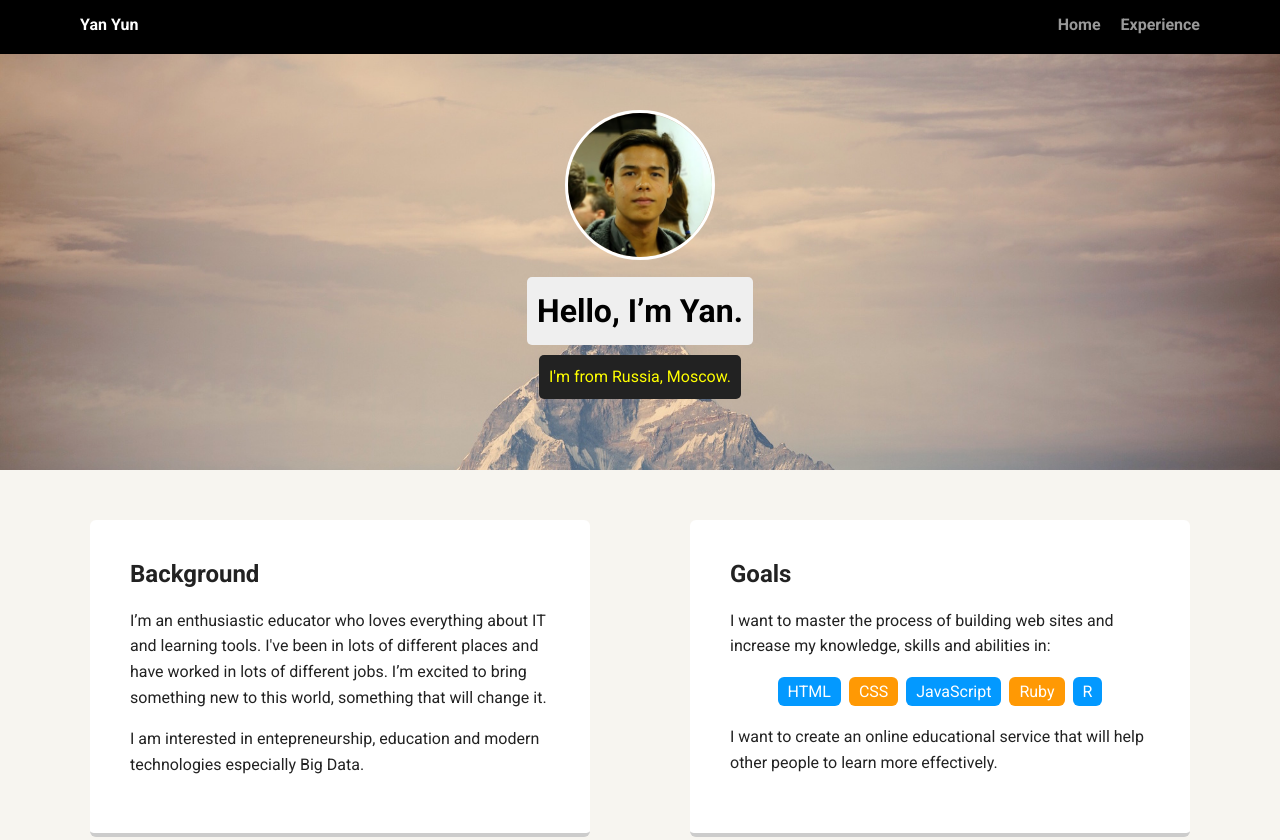
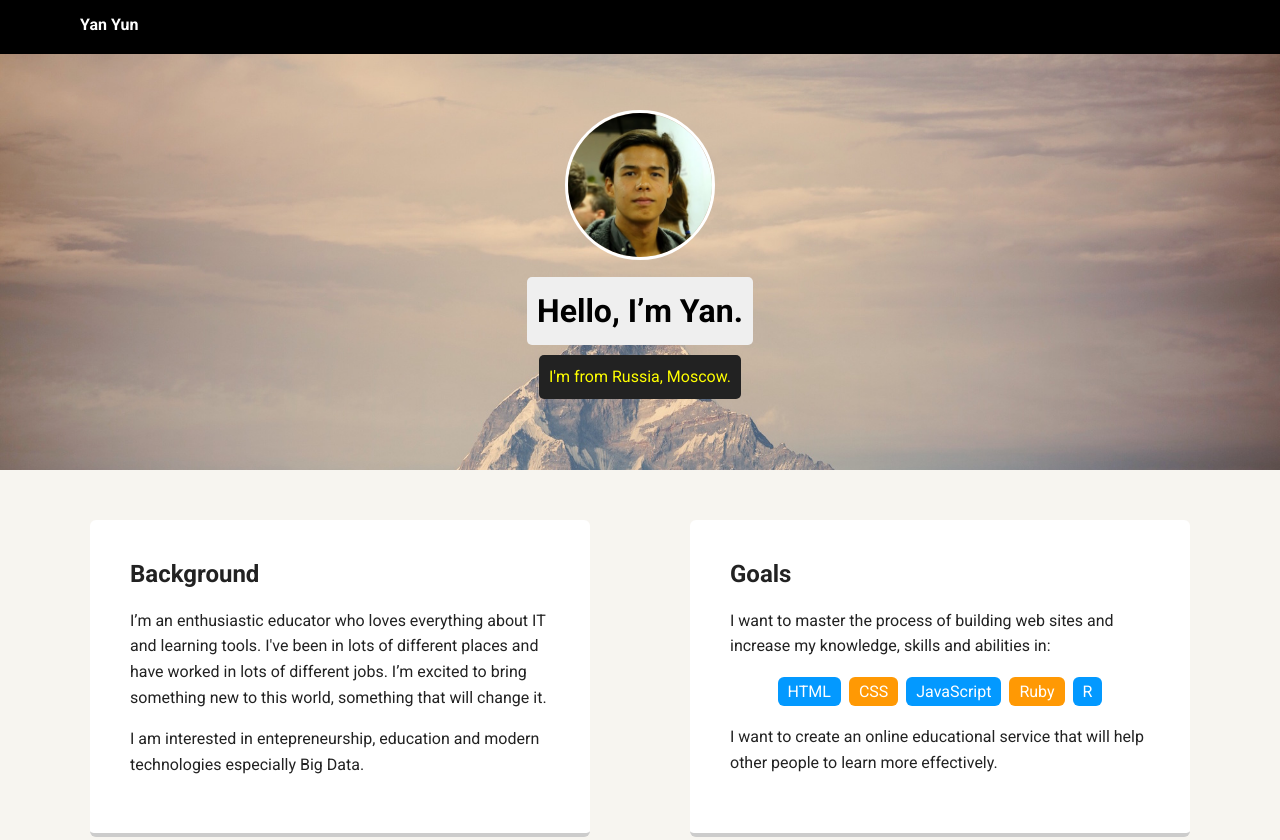
Before and after one commit to januariy/portfolio_Yan, a plain HTML site: page index.html in a window 1280 px wide. Shown: the top 840 px of the page. Drawn offline with Linux system fonts and the light colour scheme; a web font is replaced by a local one.

Commit message:
delete menu

```diff
--- a/index.html
+++ b/index.html
@@ -14,8 +14,6 @@
     <div class="main-nav">
         <ul class="nav">
             <li class="name">Yan Yun</li>
-            <li><a href="#">Home</a></li>
-            <li><a href="#">Experience</a></li>
         </ul>
     </div>
 
```
